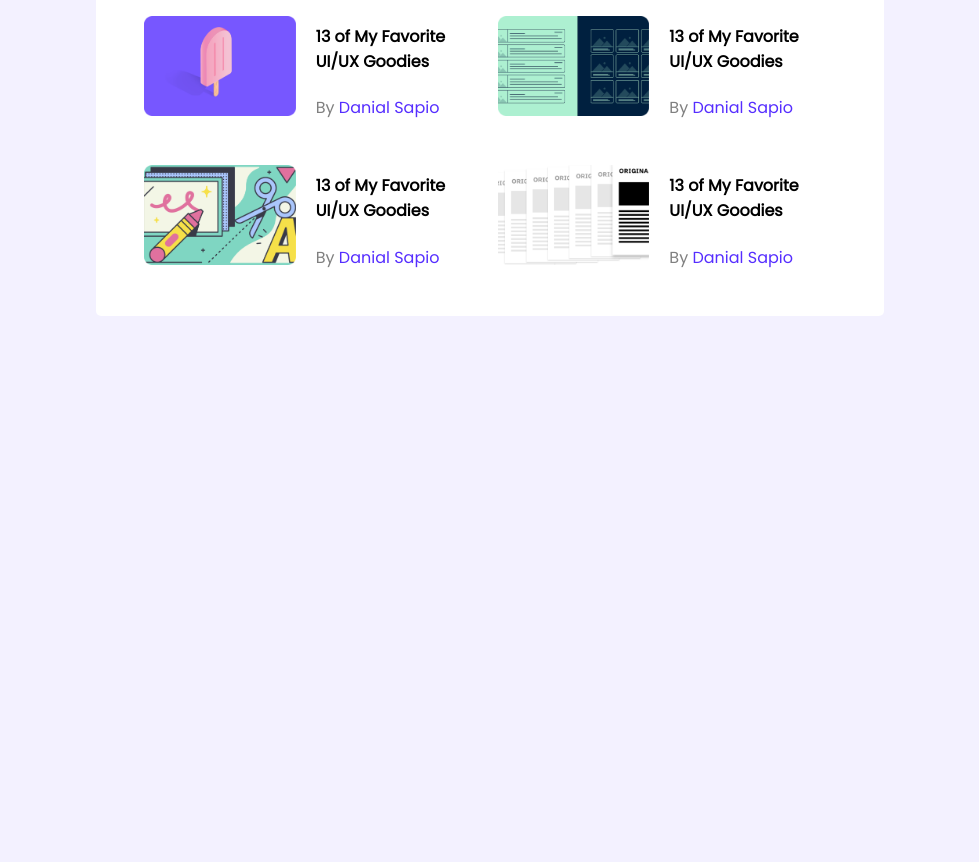
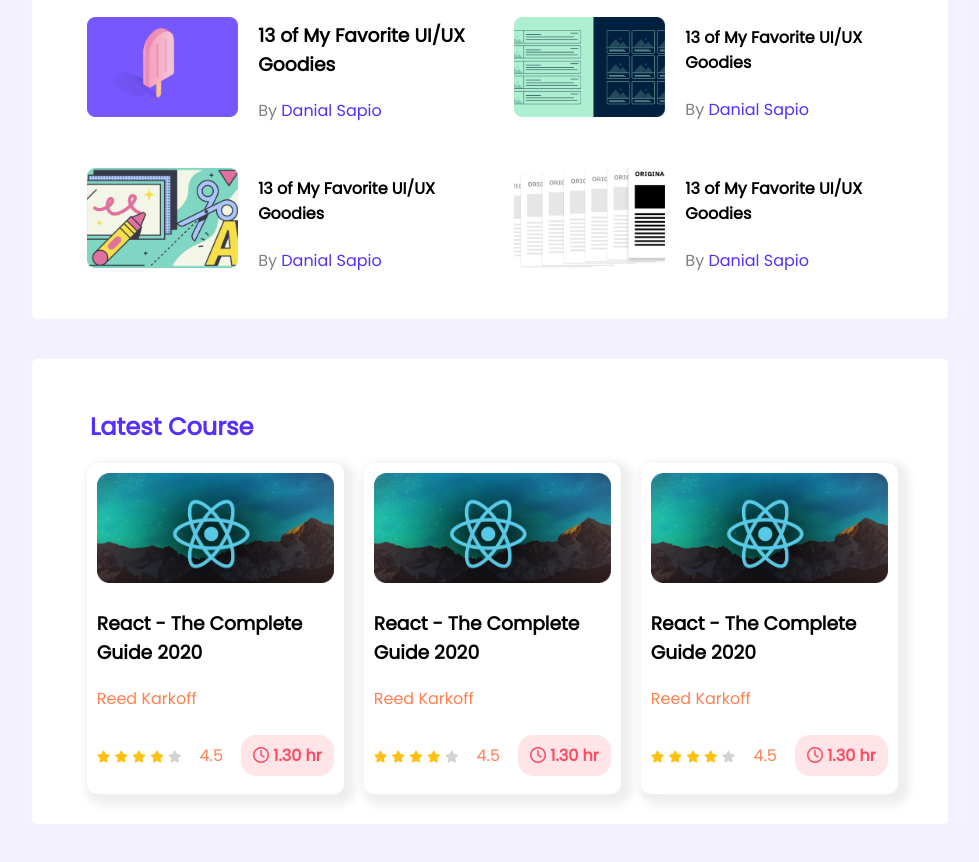
Before and after one commit to mohtadahmed/leader-board-css3, a plain HTML site: page index.html in a window 1280 px wide. Shown: the part 538-1400 px from the top of the page, without its empty margins (150-1129 px from the left). Before the commit the page ends 894 px from the top, so only its background shows below. Drawn offline with Linux system fonts and the light colour scheme.

Commit message:
latest course added

```diff
--- a/index.html
+++ b/index.html
@@ -12,6 +12,11 @@
       href="https://fonts.googleapis.com/css2?family=Poppins&display=swap"
       rel="stylesheet"
     />
+    <!-- Font Awesome CDN Link -->
+    <script
+      src="https://kit.fontawesome.com/6d07efe875.js"
+      crossorigin="anonymous"
+    ></script>
     <!-- CSS StyleSheet Link -->
     <link rel="stylesheet" href="styles/styles.css" />
   </head>
@@ -76,7 +81,7 @@
                 <img src="images/blogs/blog-1.png" alt="" />
               </div>
               <div class="blog-info">
-                <h4>13 of My Favorite UI/UX Goodies</h4>
+                <h3>13 of My Favorite UI/UX Goodies</h3>
                 <p>By <span>Danial Sapio</span></p>
               </div>
             </div>
@@ -111,6 +116,86 @@
         </div>
         <!-- Top Blog Section -->
       </section>
+
+      <!-- Latest Course Section -->
+      <section class="course-container">
+        <h1 class="title">Latest Course</h1>
+        <div class="course-card-container">
+          <div class="course-card">
+            <div class="course-img">
+              <img src="images/courses/course-1.png" alt="" />
+            </div>
+            <div class="course-info">
+              <h3>React - The Complete Guide 2020</h3>
+              <p>Reed Karkoff</p>
+              <div class="course-rating">
+                <span>
+                  <i class="fa-solid fa-star"></i>
+                  <i class="fa-solid fa-star"></i>
+                  <i class="fa-solid fa-star"></i>
+                  <i class="fa-solid fa-star"></i>
+                  <i class="fa-solid fa-star"></i>
+                  <!-- <i class="fa-regular fa-star"></i> -->
+                </span>
+                <p>4.5</p>
+                <div class="course-hour">
+                  <span><i class="fa-regular fa-clock"></i></span>
+                  <span>1.30 hr</span>
+                </div>
+              </div>
+            </div>
+          </div>
+          <div class="course-card">
+            <div class="course-img">
+              <img src="images/courses/course-1.png" alt="" />
+            </div>
+            <div class="course-info">
+              <h3>React - The Complete Guide 2020</h3>
+              <p>Reed Karkoff</p>
+              <div class="course-rating">
+                <span>
+                  <i class="fa-solid fa-star"></i>
+                  <i class="fa-solid fa-star"></i>
+                  <i class="fa-solid fa-star"></i>
+                  <i class="fa-solid fa-star"></i>
+                  <i class="fa-solid fa-star"></i>
+                  <!-- <i class="fa-regular fa-star"></i> -->
+                </span>
+                <p>4.5</p>
+                <div class="course-hour">
+                  <span><i class="fa-regular fa-clock"></i></span>
+                  <span>1.30 hr</span>
+                </div>
+              </div>
+            </div>
+          </div>
+          <div class="course-card">
+            <div class="course-img">
+              <img src="images/courses/course-1.png" alt="" />
+            </div>
+            <div class="course-info">
+              <h3>React - The Complete Guide 2020</h3>
+              <p>Reed Karkoff</p>
+              <div class="course-rating">
+                <span>
+                  <i class="fa-solid fa-star"></i>
+                  <i class="fa-solid fa-star"></i>
+                  <i class="fa-solid fa-star"></i>
+                  <i class="fa-solid fa-star"></i>
+                  <i class="fa-solid fa-star"></i>
+                  <!-- <i class="fa-regular fa-star"></i> -->
+                </span>
+                <p>4.5</p>
+                <div class="course-hour">
+                  <span><i class="fa-regular fa-clock"></i></span>
+                  <span>1.30 hr</span>
+                </div>
+              </div>
+            </div>
+          </div>
+        </div>
+      </section>
+      <!-- Latest Course Section -->
     </main>
   </body>
 </html>
--- a/styles/styles.css
+++ b/styles/styles.css
@@ -10,7 +10,8 @@ nav {
     display: flex;
     justify-content: space-around;
     background-color: #562EFF;
-    padding: 30px 50px;
+    column-gap: 12em;
+    padding: 30px 10px;
 }
 
 .icon {
@@ -40,8 +41,9 @@ nav {
 /* Header Section & Navigation Bar CSS */
 
 /* Top Player Section CSS */
-.top-player-container {
-    width: 60%;
+.top-player-container,
+.course-container {
+    width: 70%;
     padding: 30px 10px;
     margin: 40px auto;
     background-color: white;
@@ -85,7 +87,8 @@ hr {
 .blog-card-section {
     display: grid;
     grid-template-columns: repeat(2, 1fr);
-    gap: 1em;
+    row-gap: 1em;
+    column-gap: 3em;
 }
 
 .blog-card {
@@ -102,6 +105,10 @@ hr {
     height: 100px;
 }
 
+.blog-info {
+    width: 80%;
+}
+
 .blog-info p {
     color: gray;
 }
@@ -111,3 +118,61 @@ hr {
 }
 
 /* Top Blog Section CSS */
+
+
+/* Latest Course Section CSS */
+.course-card-container {
+    width: 90%;
+    margin: 0 auto;
+    background-color: white;
+    display: grid;
+    grid-template-columns: repeat(3, 1fr);
+}
+
+.course-card {
+    padding: 10px;
+    margin-right: 20px;
+    box-shadow: 5px 5px 10px 6px rgb(238, 238, 238);
+    border-radius: 10px;
+}
+
+.course-img {
+    margin: 0 auto;
+}
+
+.course-img img {
+    height: 110px;
+}
+
+.course-info p {
+    color: coral;
+}
+
+.course-rating {
+    display: flex;
+    justify-content: space-between;
+    align-items: center;
+}
+
+/* .course-rating span {
+    margin-right: 10px;
+} */
+
+.course-hour {
+    color: #FF4A60;
+    background-color: #FFE4E8;
+    padding: 8px 12px;
+    border-radius: 15px;
+    font-weight: 600;
+}
+
+.fa-star {
+    color: #FFC014;
+    font-size: 0.75em;
+}
+
+.fa-star:last-child {
+    color: lightgray;
+}
+
+/* Latest Course Section CSS */
```
